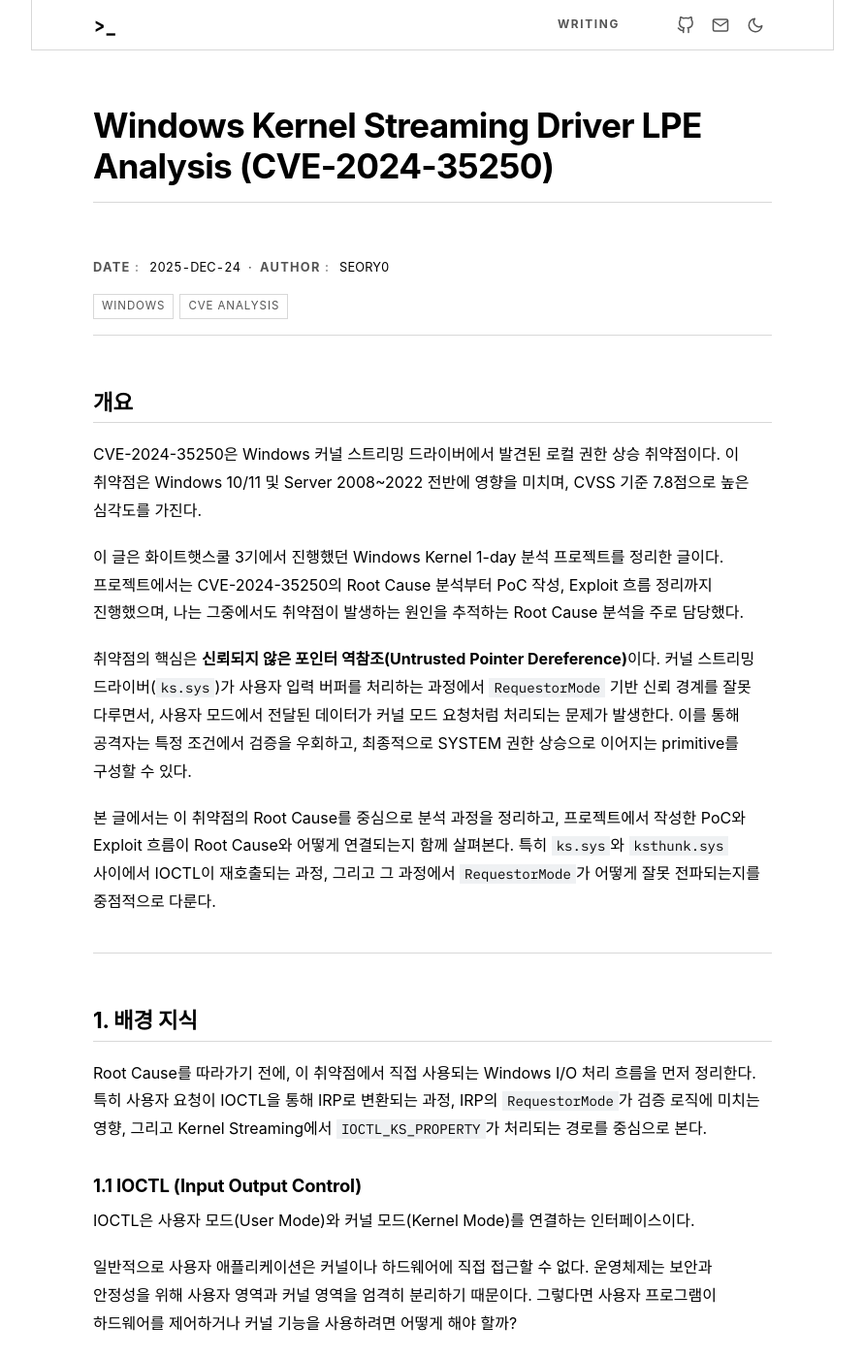
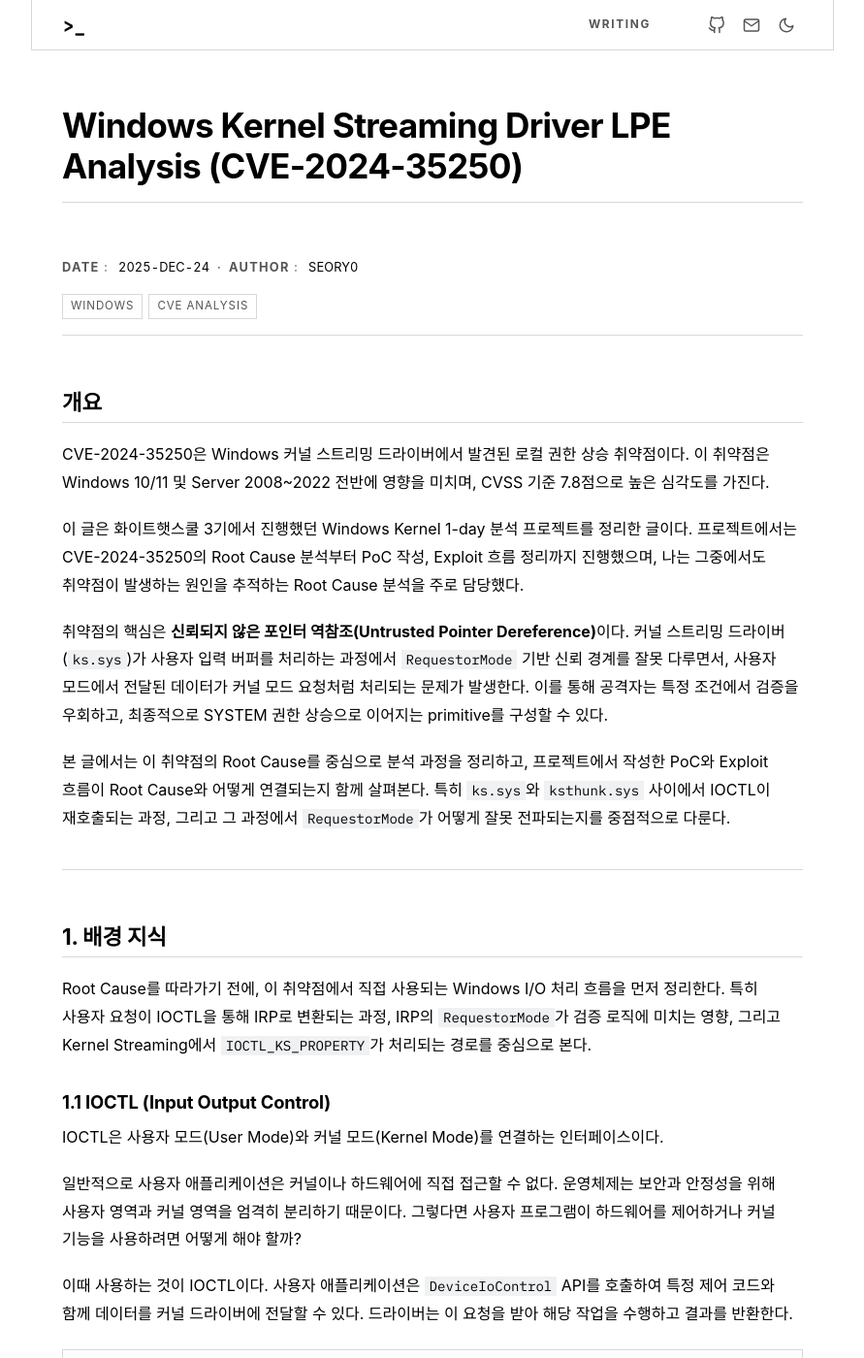
Before and after one commit to SEORY0/SEORY0.github.io, a Jekyll site: the page built from _posts/2025-12-24-whs3-project.md, in a window 1280 px wide and 1400 px high. Shown: the whole window at 97% size, without its empty margins (194-1085 px from the left). Built offline with Jekyll 4.4.1, drawn with Linux system fonts in a browser that asks for light colours; some web fonts are replaced.

Commit message:
Widen post body to fill the nav/footer frame
Previously the article sat in a 700px column inside the 828px nav/footer
boxes. Now the banner, body, dividers, nav items and footer content all
share the full 828px frame at a uniform 32px inset, so the body reads as
wide as the nav and footer. The banner is sized to the content width so its
underline still lines up with the meta/body dividers.

Co-Authored-By: Claude Fable 5 <noreply@anthropic.com>

```diff
--- a/_sass/_post.scss
+++ b/_sass/_post.scss
@@ -128,24 +128,32 @@
 .page-post .top-nav-inner {
   max-width: none;
   margin: 0;
-  padding: 0 64px;
+  padding: 0;
 }
 
-/* Banner title, body text and every divider share one 700px column that
-   matches home/writing; only the nav & footer boxes widen to 828px to frame
-   it. Zero side padding so the banner's border-bottom lines up with the
-   content dividers instead of running full-width like the nav box. */
-.page-post .post-banner,
-.page-post .content-col {
-  max-width: var(--container-max);
+/* The article fills the same 828px frame as the nav & footer boxes, inset a
+   uniform 32px. Nav items, body text, footer content and every divider line up
+   at that inset, so the body reads as wide as the nav/footer instead of a
+   narrow centered column. The banner is sized to the content width (frame −
+   2×inset) so its underline matches the meta/body dividers, not the outer box. */
+.page-post .top-nav-inner,
+.page-post .content-col,
+.page-post .site-footer-box {
+  padding-left: 32px;
+  padding-right: 32px;
+}
+
+.page-post .content-col,
+.page-post .site-footer-box {
+  max-width: calc(var(--container-max) + 128px);
+  margin: 0 auto;
+}
+
+.page-post .post-banner {
+  max-width: calc(var(--container-max) + 64px);
   margin: 0 auto;
   padding-left: 0;
   padding-right: 0;
-}
-
-.page-post .site-footer-box {
-  max-width: calc(var(--container-max) + 128px);
-  margin: 0 auto;
 }
 
 .page-post .site-footer-brand {
@@ -154,13 +162,13 @@
 
 @media (max-width: $bp-tablet) {
   .page-post .top-nav,
+  .page-post .content-col,
   .page-post .site-footer-box {
     max-width: calc(var(--container-max) + 96px);
   }
 
-  .page-post .top-nav-inner {
-    padding-left: 48px;
-    padding-right: 48px;
+  .page-post .post-banner {
+    max-width: calc(var(--container-max) + 32px);
   }
 }
 
@@ -172,8 +180,14 @@
   }
 
   .page-post .top-nav-inner,
-  .page-post .post-banner,
-  .page-post .content-col {
+  .page-post .content-col,
+  .page-post .site-footer-box {
+    padding-left: var(--indent);
+    padding-right: var(--indent);
+  }
+
+  .page-post .post-banner {
+    max-width: 100%;
     padding-left: var(--indent);
     padding-right: var(--indent);
   }
```
